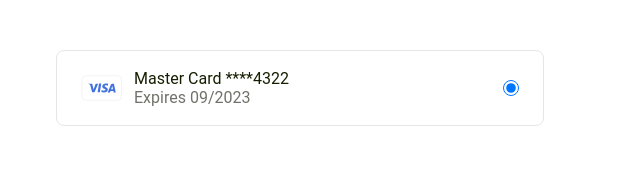
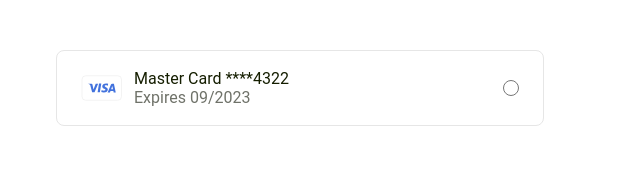
Before and after one commit to c-kiplimo/statement_ui, a Next.js app: page /statement/dev in a window 1280 px wide. Shown: the top 176 px of the page, without its empty margins (0-640 px from the left). Built offline with nearby package versions, Linux system fonts and the light colour scheme.

Commit message:
refactored card info implementation

```diff
--- a/src/app/statement/dev/page.tsx
+++ b/src/app/statement/dev/page.tsx
@@ -1,7 +1,8 @@
 "use client";
 import React, { Fragment, useState } from "react";
 import withContainer from "../../../components/molecules/shared/statement-core/statement.container.hoc";
-import CustomRadio from "@/src/components/widgets/card-info/card-info-radio";
+import SelectionCard from "@/src/components/widgets/card-info/card-info-radio";
+import RadioButton from "@/src/components/atoms/radio/radioButton";
 
 const Dev = () => {
   const [selectedOption, setSelectedOption] = useState<string | null>(null);
@@ -25,7 +26,7 @@
         height="24.5"
         rx="3.75"
         stroke="#E6E6E6"
-        stroke-width="0.5"
+        strokeWidth="0.5"
       />
       <path
         d="M27.1043 8.86865C26.4536 8.61996 25.7658 8.49516 25.0733 8.50014C22.8336 8.50014 21.2518 9.68348 21.2406 11.3822C21.2266 12.6301 22.3647 13.3333 23.2255 13.7503C24.1088 14.179 24.4042 14.4492 24.4014 14.8323C24.3958 15.4152 23.6959 15.6795 23.045 15.6795C22.1505 15.6795 21.662 15.5488 20.9103 15.2214L20.6317 15.0849L20.314 17.0405C20.8585 17.2783 21.8397 17.4824 22.8532 17.5C25.2342 17.5 26.7908 16.324 26.809 14.5167C26.8286 13.5198 26.2127 12.7666 24.9165 12.1441C24.1284 11.7404 23.6399 11.4702 23.6399 11.0606C23.6399 10.698 24.0584 10.3104 24.9333 10.3104C25.5155 10.2956 26.0942 10.4102 26.6312 10.6466L26.8412 10.745L27.1589 8.85544L27.1043 8.86865ZM32.9163 8.6587H31.1665C30.622 8.6587 30.2119 8.8158 29.9739 9.38251L26.6088 17.3781H28.9899L29.4658 16.0671L32.3718 16.07C32.4403 16.3769 32.6503 17.3781 32.6503 17.3781H34.75L32.9163 8.6587ZM18.0197 8.5853H20.2888L18.8694 17.3091H16.6031L18.0197 8.58236V8.5853ZM12.2596 13.3935L12.4947 14.6048L14.712 8.6587H17.1154L13.5446 17.3664H11.1467L9.18703 9.99327C9.15529 9.87169 9.08075 9.76728 8.97847 9.7011C8.27213 9.31841 7.52373 9.02799 6.75 8.83635L6.7808 8.65283H10.4328C10.9284 8.67339 11.3273 8.83635 11.4603 9.39132L12.2582 13.3979L12.2596 13.3935ZM30.1167 14.2832L31.021 11.8432C31.0098 11.8696 31.2071 11.3396 31.3219 11.0122L31.4773 11.7653L32.0022 14.2818H30.1153L30.1167 14.2832Z"
@@ -37,16 +38,18 @@
   return (
     <Fragment>
       <div style={{ marginTop: "10px" }}>
-        <CustomRadio
+        <SelectionCard
           icon={cardIcon}
           label="Master Card ****4322"
           description="Expires 09/2023"
-          items={[{ value: "Master Card ****4322", id: "visa" }]}
           name="card-info"
           value={selectedOption}
-          onChange={handleOptionChange}
+          onSelection={(event) => {
+            console.log(event)
+          }}
         />
       </div>
+
     </Fragment>
   );
 };
--- a/src/components/atoms/radio/radioButton.module.css
+++ b/src/components/atoms/radio/radioButton.module.css
@@ -10,6 +10,7 @@
   height: 16px;
   border-radius: 50%;
   cursor: pointer;
+  background-color: red;
 }
 
 .radioButton:checked {
--- a/src/components/atoms/radio/radioButton.tsx
+++ b/src/components/atoms/radio/radioButton.tsx
@@ -3,31 +3,39 @@
 import { RadioProps } from "antd";
 
 type RadioButtonProps = {
-  id: string;
-  name: string;
+  id?: string;
+  name?: string;
   value?: string;
   type?: string;
   label?: string;
   required?: boolean;
   checked?: boolean;
-  onChange: (event: React.ChangeEvent<HTMLInputElement>) => void;
+  onChange?: (event: React.ChangeEvent<HTMLInputElement>) => void;
 } & RadioProps;
 
 const RadioButton: React.FC<RadioButtonProps> = ({
   id,
   name,
   value,
-  checked,
+  checked = false,
+  onChange
 }) => {
   const [radioChecked, setChecked] = useState(checked);
 
-  function handleChange(e: React.MouseEvent<HTMLInputElement, MouseEvent>) {
-    setChecked(!radioChecked);
+  function handleClick(e: React.MouseEvent<HTMLInputElement, MouseEvent>) {
+    setChecked(e.currentTarget.checked);
   }
+
+  function handleChange(e: React.ChangeEvent<HTMLInputElement>) {
+    setChecked(e.currentTarget.checked);
+    onChange && onChange(e)
+  }
+
 
   useEffect(() => {
     setChecked(checked);
   });
+
   return (
     <div className={styles.radioContainer}>
       <input
@@ -36,8 +44,9 @@
         id={id}
         name={name}
         value={value}
-        defaultChecked={radioChecked}
-        onClick={handleChange}
+        checked={radioChecked}
+        onClick={handleClick}
+        onChange={handleChange}
       />
     </div>
   );
--- a/src/components/widgets/card-info/card-info-radio.module.css
+++ b/src/components/widgets/card-info/card-info-radio.module.css
@@ -18,3 +18,6 @@
   width: 209px;
   height: 44px;
 }
+.containerActive {
+  border: 1px solid var(--Functional-Colors-Info, #4272dd);
+}
--- a/src/components/widgets/card-info/card-info-radio.tsx
+++ b/src/components/widgets/card-info/card-info-radio.tsx
@@ -1,4 +1,5 @@
-import React, { ReactNode, useState } from "react";
+'use-client'
+import React, { ReactNode, useEffect, useState } from "react";
 import styles from "./card-info-radio.module.css";
 import VerticalInfoDescription from "../../atoms/text/vertical-info-description";
 import RadioButton from "../../atoms/radio/radioButton";
@@ -8,53 +9,102 @@
   id: string;
 };
 
-type RadioGroupProps = {
+type SelectionCardProps = {
+  id?: string
   icon: ReactNode;
   label: string;
   description: string;
   name: string;
-  items: RadioItem[];
   value: string | null;
+  onSelection?: (event: React.MouseEvent<HTMLDivElement, MouseEvent>) => void
+
 };
 
-const CustomRadio = ({
+const SelectionCard = ({
   icon,
   label,
   description,
-  name,
-  items,
-  value,
-}: RadioGroupProps) => {
-  const [selectedValue, setSelectedValue] = useState(true);
+  onSelection
+}: SelectionCardProps) => {
 
-  const handleChange = () => {
-    console.log(selectedValue, "selected");
-    setSelectedValue(!selectedValue);
+  const [selectedValue, setSelectedValue] = useState(false);
+  const [isActive, setActive] = useState(false);
+
+  const onSelected = (event: React.MouseEvent<HTMLDivElement, MouseEvent>) => {
+
+    let selected = !selectedValue
+    setSelectedValue(selected);
+    if (selected === true) {
+      setActive(true)
+    } else {
+      setActive(false)
+    }
+    onSelection?.(event)
   };
+
+
   return (
     <div
-      className={styles.container}
-      onClick={() => {
-        setSelectedValue(!selectedValue);
-      }}
+      className={`${styles.container} ${isActive ? styles.containerActive : ''}`}
+      onClick={onSelected}
     >
       <div className={styles.infoSection}>
-        <div className={styles.numberIcon}>{icon}</div>
-        <VerticalInfoDescription title={label} description={description} />
+        <SelectionCard.Icon icon={icon} />
+        <SelectionCard.Info label={label} description={description} />
       </div>
-      {items.map((item) => (
-        <div key={item.id}>
-          <RadioButton
-            id={item.id}
-            name={name}
-            value={item.value}
-            checked={selectedValue}
-            onClick={handleChange}
-          />
-        </div>
-      ))}
+      <SelectionCard.RadioButton defaultChecked={selectedValue} />
     </div>
   );
 };
 
-export default CustomRadio;
+/**
+ * Selection Card Icon
+ */
+type SelectionCardIconProp = {
+  icon: ReactNode
+}
+
+SelectionCard.Icon = ({ icon }: SelectionCardIconProp) => {
+  return (<div className={styles.numberIcon}>{icon}</div>)
+}
+
+/**
+ * Selection Card Info
+ */
+
+type SelectionCardInfonProp = {
+  label: String
+  description: String
+}
+SelectionCard.Info = ({ label, description }: SelectionCardInfonProp) => {
+  return (
+    <VerticalInfoDescription title={label} description={description} />
+  )
+}
+
+
+/**
+ * Selection Card Radio Button
+ */
+
+type SelectionCardRadioButtonProp = {
+  defaultChecked: boolean
+}
+
+
+
+SelectionCard.RadioButton = (props: SelectionCardRadioButtonProp) => {
+
+  const onChange = (event: any) => {
+
+  }
+
+  return (
+    <RadioButton
+      checked={props.defaultChecked}
+      onChange={onChange}
+    />
+  )
+}
+
+export default SelectionCard;
```
